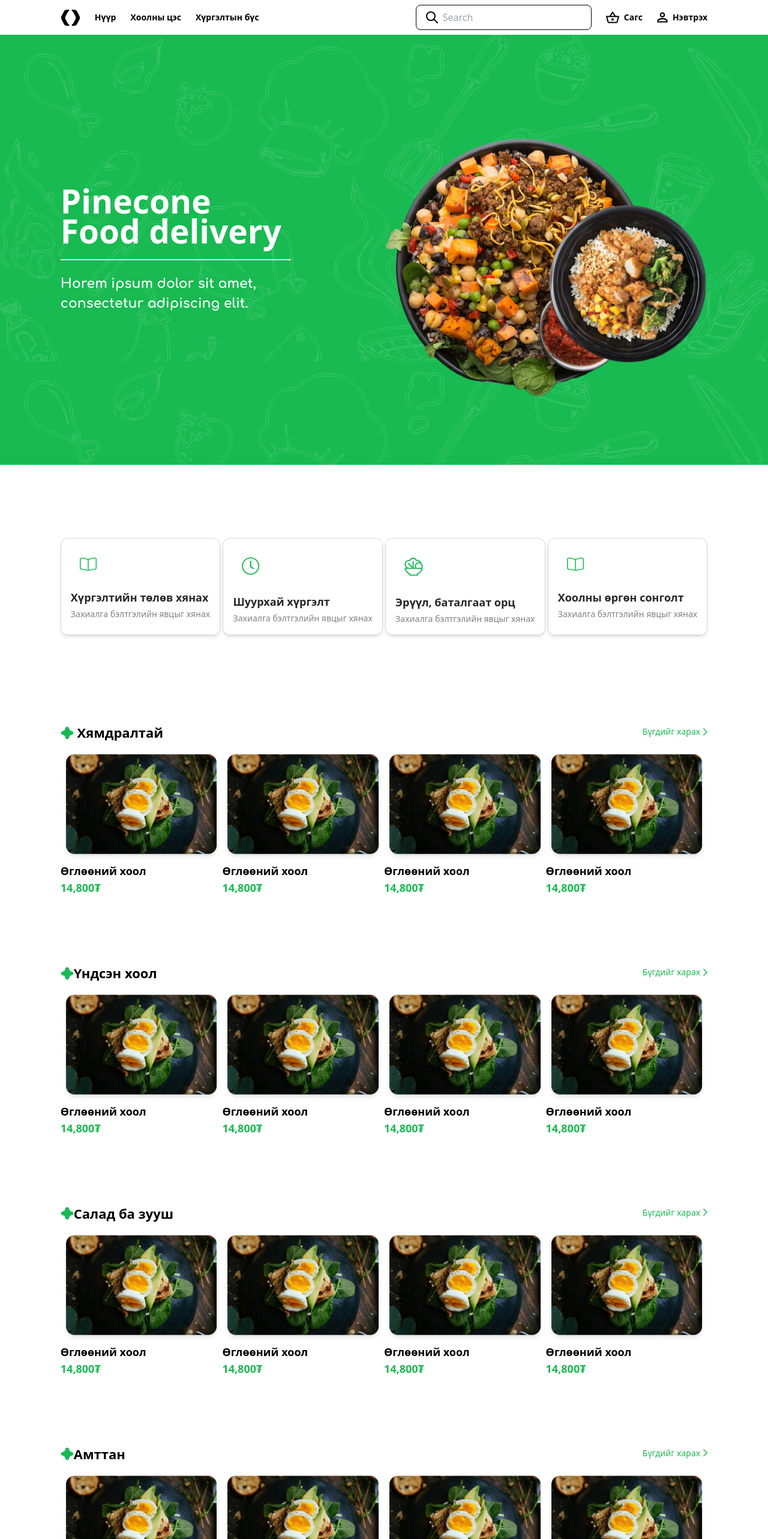
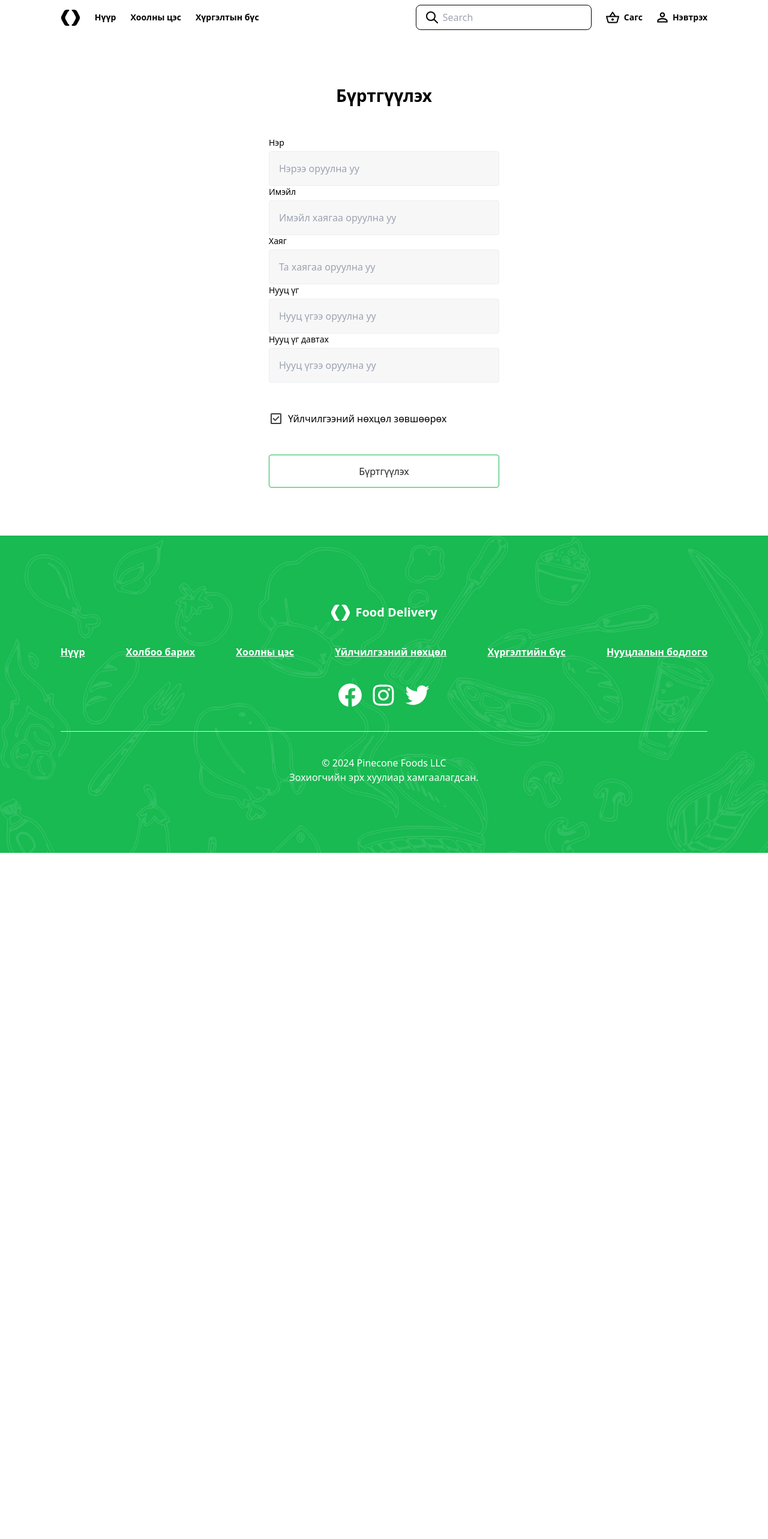
Before and after one commit to Lkhamjav-github/food-deliever, a Next.js app: page / in a window 1280 px wide. Shown: the top 2566 px of the page at 60% size. After the commit the page ends 1422 px from the top, so only its background shows below. Built offline with nearby package versions, Linux system fonts and the light colour scheme.

Commit message:
lkhamjav

```diff
--- a/src/pages/index.tsx
+++ b/src/pages/index.tsx
@@ -16,14 +16,14 @@
     <>
       <Header />
       {/* <Login /> */}
-      {/* <Signup /> */}
+      <Signup />
       {/* <User /> */}
-      <Homefood />
+      {/* <Homefood />
       <Servicemenu />
       <Products name=' Хямдралтай' />
       <Products name='Үндсэн хоол' />
       <Products name='Салад ба зууш' />
-      <Products name='Амттан' />
+      <Products name='Амттан' /> */}
       <Footer />
     </>
   );
```
